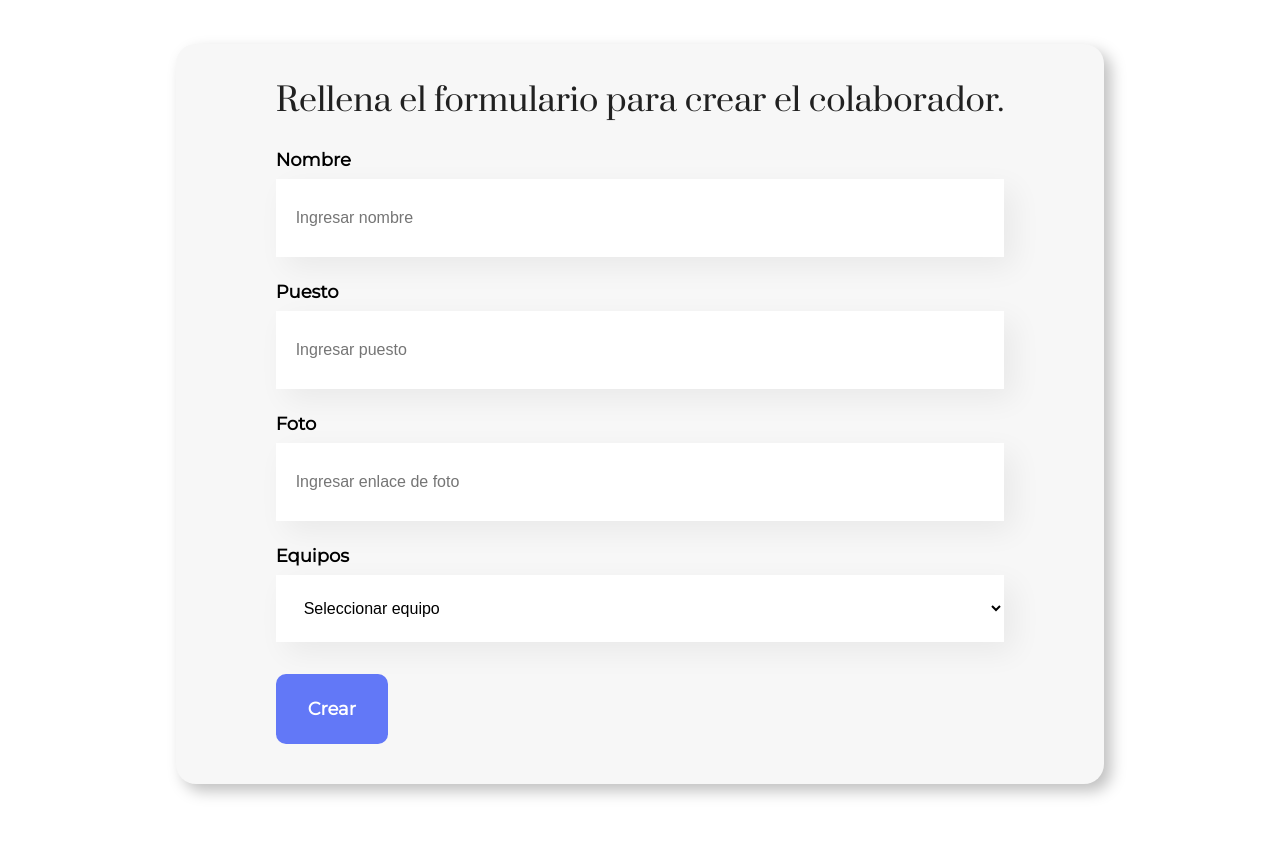
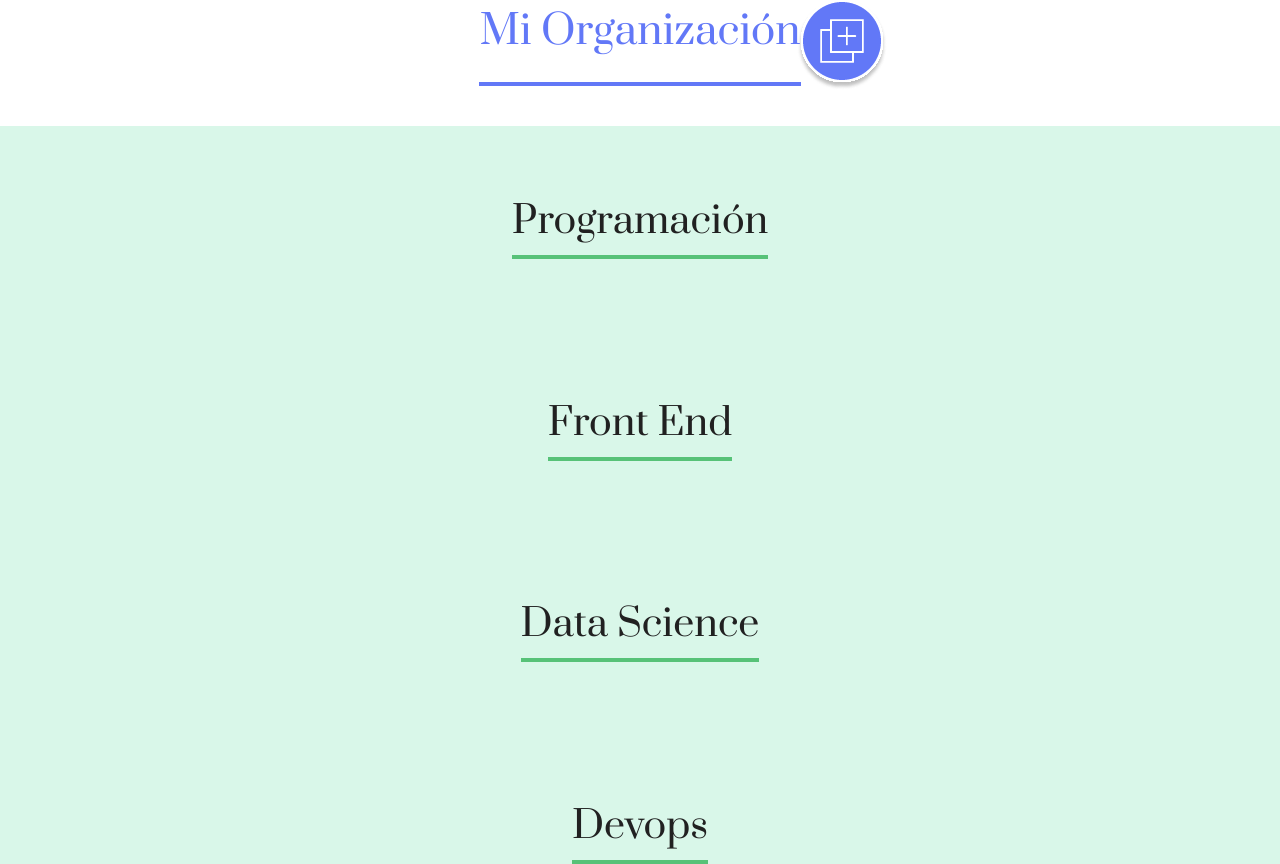
Before and after one commit to ingridk12/org, a React (Create React App) app: page / in a window 1280 px wide. Shown: the part 536-1400 px from the top of the page. Built offline with nearby package versions, Linux system fonts and the light colour scheme.

Commit message:
creando equipos

```diff
--- a/src/App.js
+++ b/src/App.js
@@ -3,8 +3,9 @@ import "./App.css";
 import Header from "./componentes/Header/Header";
 import Formulario from "./componentes/Formulario/Formulario";
 import MiOrg from "./componentes/MiOrg";
+import Equipo from "./componentes/Equipo";
 function App() {
-  const [mostrarFormulario, actualizarMostrar] = useState(true);
+  const [mostrarFormulario, actualizarMostrar] = useState(false);
   //Ternario -->condicion ? seMuestra - noSeMuestra
   const cambiarMostrar = () => {
     actualizarMostrar(!mostrarFormulario);
@@ -15,6 +16,13 @@ function App() {
       {mostrarFormulario === true ? <Formulario /> : <div></div>}
 
       <MiOrg cambiarMostrar={cambiarMostrar} />
+      <Equipo equipo={"Programación"} />
+      <Equipo equipo={"Front End"} />
+      <Equipo equipo={"Data Science"} />
+      <Equipo equipo={"Devops"} />
+      <Equipo equipo={"UX y Diseño"} />
+      <Equipo equipo={"Móvil"} />
+      <Equipo equipo={"Innovación y  Gestión"} />
     </div>
   );
 }
--- /dev/null
+++ b/src/componentes/Equipo/Equipo.css
@@ -0,0 +1,15 @@
+.equipo {
+  width: 100%;
+  background-color: #d9f7e9;
+  padding: 32px;
+  box-sizing: border-box;
+  text-align: center;
+  font-size: 32px;
+}
+.equipo h3 {
+  font-weight: 400;
+  color: #212121;
+  border-bottom: 4px solid #57c278;
+  display: inline-block;
+  padding-bottom: 8px;
+}
--- /dev/null
+++ b/src/componentes/Equipo/index.js
@@ -0,0 +1,10 @@
+import "./Equipo.css";
+const Equipo = (props) => {
+  return (
+    <section className="equipo">
+      <h3>{props.equipo}</h3>
+      <div className="colaboradores"></div>
+    </section>
+  );
+};
+export default Equipo;
```
